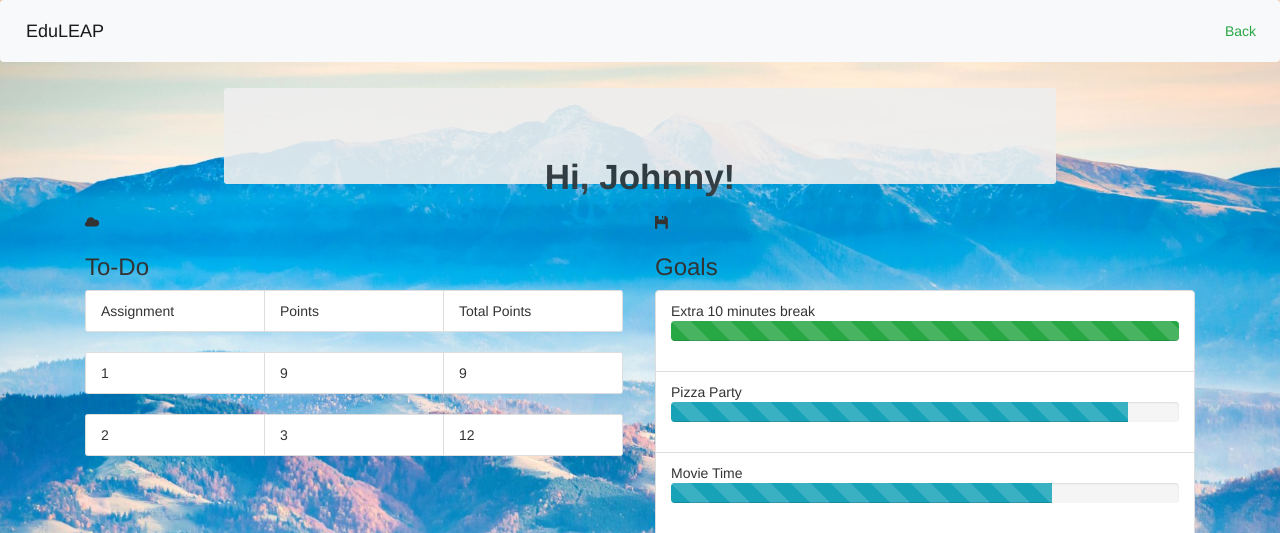
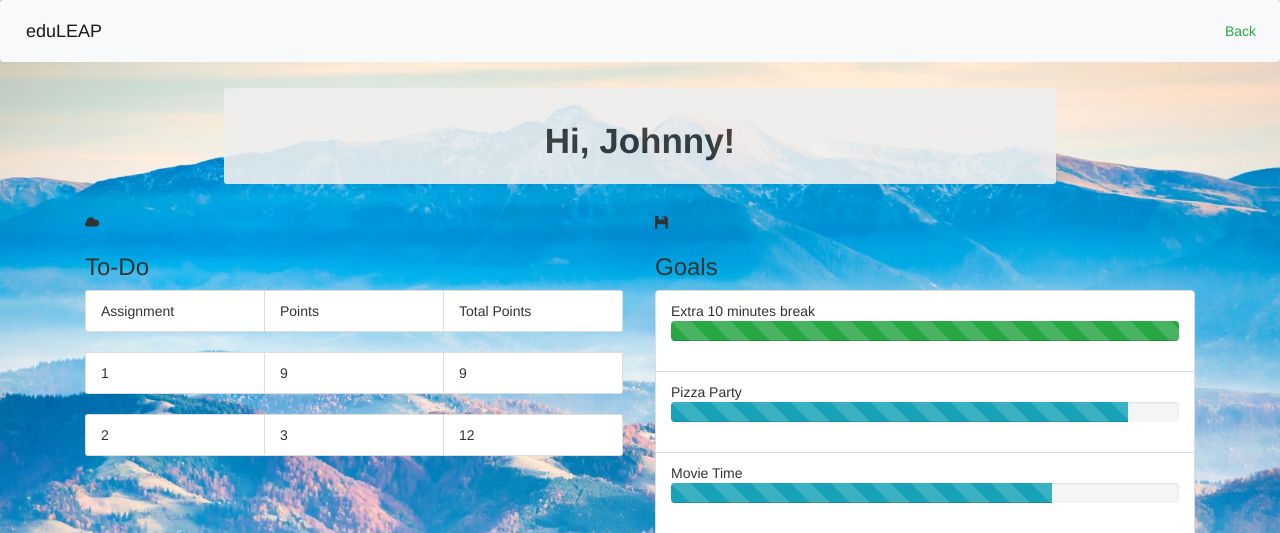
Before and after one commit to abhishekmagdum/eduLEAP, a PHP site: page /studentDashboard.html in a window 1280 px wide. Shown: the top 533 px of the page. Run offline with PHP 8.4, Linux system fonts and the light colour scheme; some libraries are stand-ins or nearby versions.

Commit message:
student name centering

```diff
--- a/css/studentDashboard.css
+++ b/css/studentDashboard.css
@@ -25,3 +25,8 @@ body{
     background-color: gray;
     border: 2px solid black;
 }
+
+.vertical-center{
+    display: flex;
+    align-items: center;
+}
--- a/studentDashboard.html
+++ b/studentDashboard.html
@@ -21,7 +21,7 @@
 
     <!--Navbar-->
     <nav class="navbar navbar-expand-lg navbar-light bg-light">
-        <a class="navbar-brand" href="#">EduLEAP</a>
+        <a class="navbar-brand" href="#">eduLEAP</a>
         <button class="navbar-toggler" type="button" data-toggle="collapse" data-target="#navbarSupportedContent" aria-controls="navbarSupportedContent" aria-expanded="false" aria-label="Toggle navigation">
           <span class="navbar-toggler-icon"></span>
         </button>
@@ -34,13 +34,17 @@
 
 
     <!--Jumbotron-->
-    <div class="jumbotron">
-      <div class="welcomeText">
-      <div class = "text-center">
-            <h2 class="display-4"><b>Hi, Johnny!</b></h2>
-      </div>
-    </div>
+
+    <!--Jumbotron-->
+    <div class="jumbotron vertical-center">
+        <div class="container">
+          <div class = "text-center">
+              <h2 class="display-4"><b>Hi, Johnny!</b></h2>
+          </div>
         </div>
+
+     </div>
+
 
     <!--Main columns-->
     <div class="container">
```
